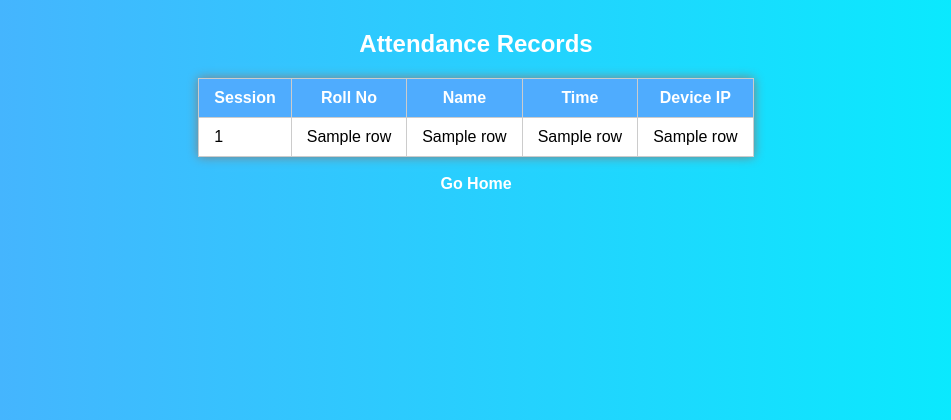
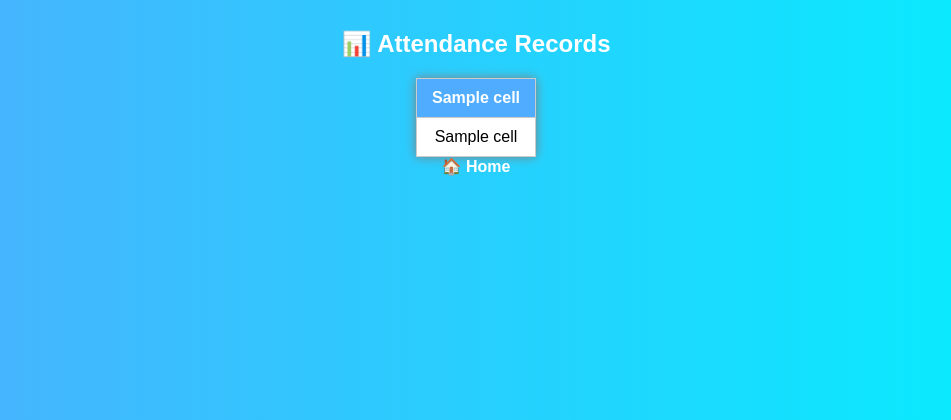
Before and after one commit to yaseen916658-afk/qr_attendence_system, a Flask app: template templates/records.html in a window 1280 px wide. Shown: the top 420 px of the page, without its empty margins (164-1115 px from the left). Run offline with Flask 3, Linux system fonts and the light colour scheme; the template is opened without the code that fills it: most values are stand-ins (such as "Sample title", 1, 10 or a date in 2020).

Commit message:
Update records.html

```diff
--- a/templates/records.html
+++ b/templates/records.html
@@ -1,25 +1,52 @@
-<link rel="stylesheet" href="{{ url_for('static', filename='style.css') }}">
-<h2>Attendance Records</h2>
+<!DOCTYPE html>
+<html>
 
-<table border="1">
+<head>
+
+<title>Attendance Records</title>
+
+<link rel="stylesheet" href="{{url_for('static',filename='style.css')}}">
+
+</head>
+
+<body>
+
+<div>
+
+<h2>📊 Attendance Records</h2>
+
+<table>
+
 <tr>
-    <th>Session</th>
-    <th>Roll No</th>
-    <th>Name</th>
-    <th>Time</th>
-    <th>Device IP</th>
+
+{% for header in records[0] %}
+
+<th>{{header}}</th>
+
+{% endfor %}
+
 </tr>
 
-{% for row in records %}
+{% for row in records[1:] %}
+
 <tr>
-    <td>{{row[0]}}</td>
-    <td>{{row[1]}}</td>
-    <td>{{row[2]}}</td>
-    <td>{{row[3]}}</td>
-    <td>{{row[4]}}</td>
+
+{% for cell in row %}
+
+<td>{{cell}}</td>
+
+{% endfor %}
+
 </tr>
+
 {% endfor %}
+
 </table>
 
-<br>
-<a href="/">Go Home</a>
+<a class="home-btn" href="/">🏠 Home</a>
+
+</div>
+
+</body>
+
+</html>
```
